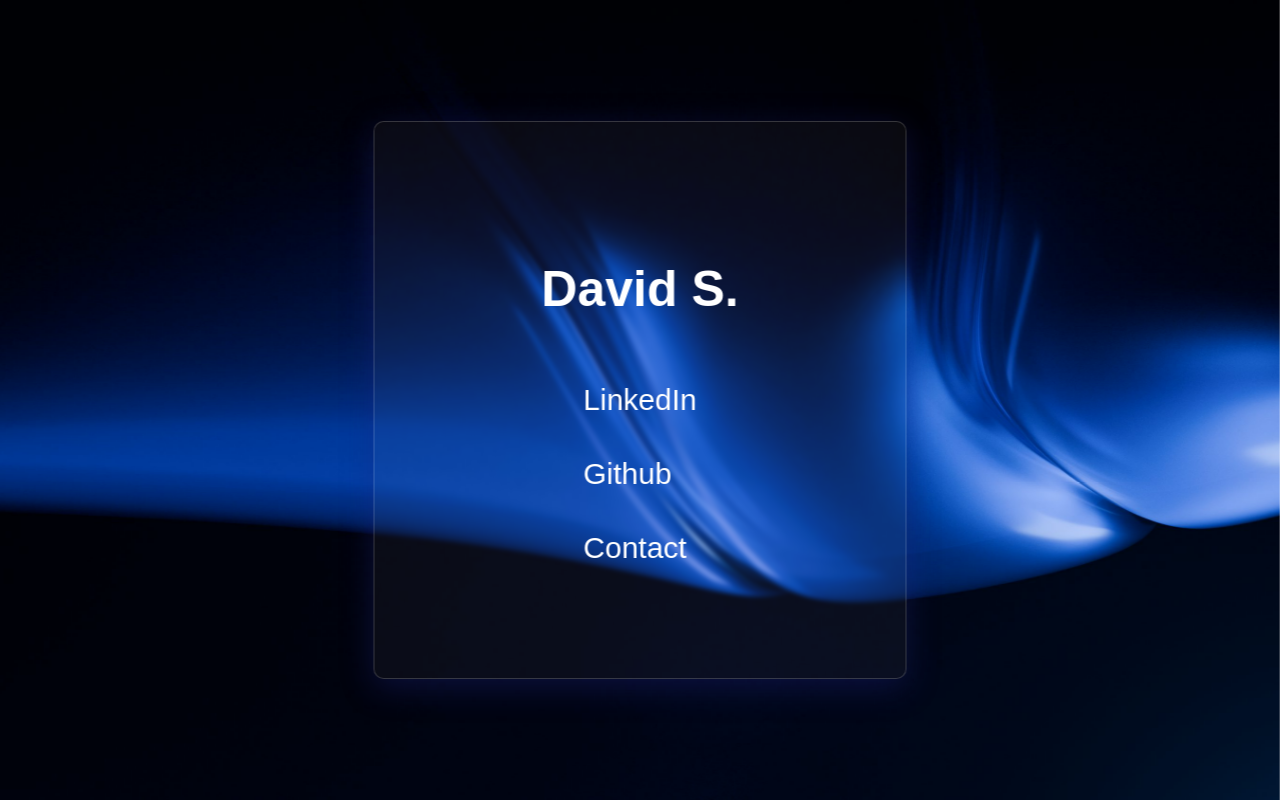
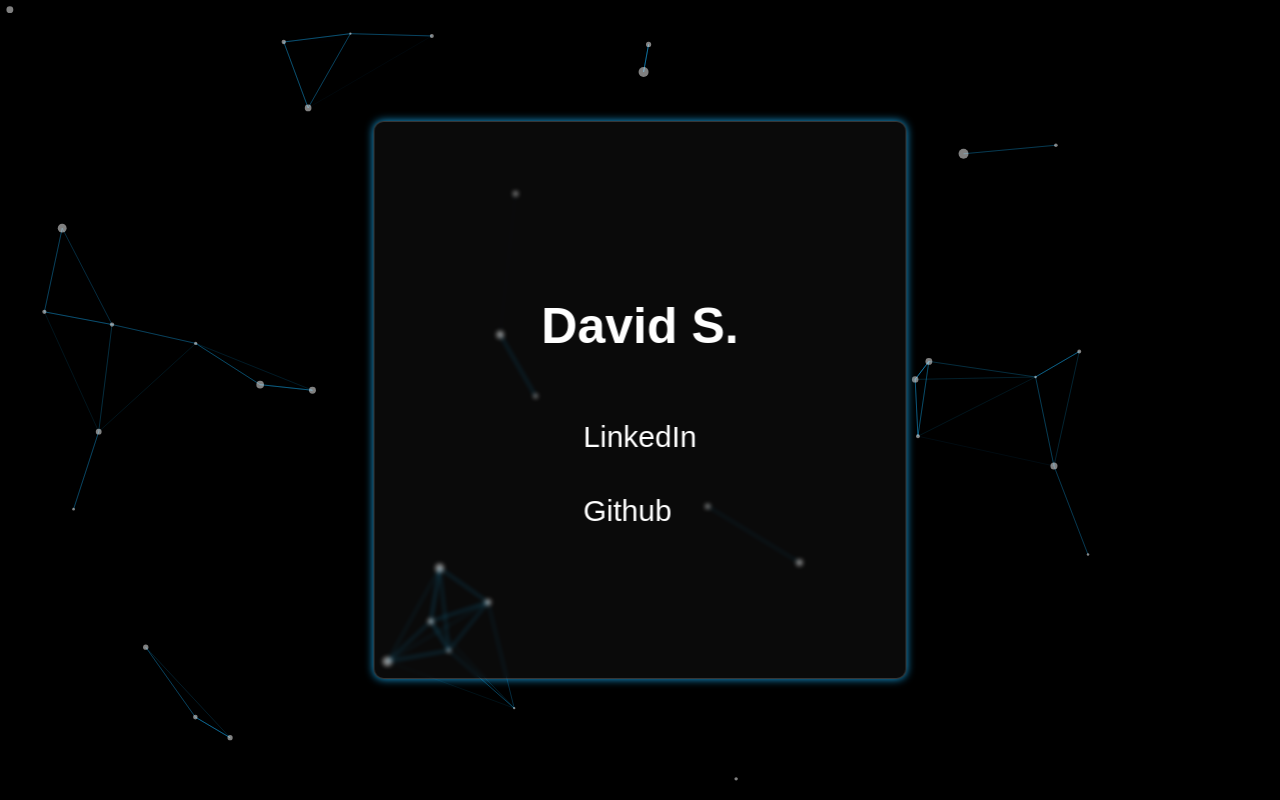
Before and after one commit to drshooby/website, a Next.js app in the folder my-app/: page / in a window 1280 px wide. Built offline with nearby package versions, Linux system fonts and the light colour scheme.

Commit message:
playing with tsparticles

```diff
--- a/my-app/components/background/Background.module.css
+++ /dev/null
@@ -1,11 +0,0 @@
-.background {
-    position: absolute;
-    top: 0;
-    left: 0;
-    width: 100%;
-    height: 100%;
-    background-image: url('../../images/blue.jpg');
-    background-size: cover;
-    background-position: center;
-    background-attachment: fixed;
-}
--- a/my-app/components/background/Background.tsx
+++ b/my-app/components/background/Background.tsx
@@ -1,9 +1,102 @@
-import styles from "./Background.module.css"
+"use client";
+
+import { useEffect, useMemo, useState } from "react";
+import Particles, { initParticlesEngine } from "@tsparticles/react";
+import { loadSlim } from "@tsparticles/slim"
+import { ISourceOptions, Container, MoveDirection, OutMode } from "@tsparticles/engine";
 
 export default function Background({ children }: { children: React.ReactNode }) {
+  const [init, setInit] = useState(false);
+
+  useEffect(() => {
+    initParticlesEngine(async (engine) => {
+      await loadSlim(engine);
+    }).then(() => {
+      setInit(true);
+    });
+  }, []);
+
+  const particlesLoaded = async (container?: Container): Promise<void> => {
+    console.log(container);
+  };
+
+  const options: ISourceOptions = useMemo(
+    () => ({
+      background: {
+        color: { value: "#0000" },
+      },
+      fpsLimit: 120,
+      interactivity: {
+        events: {
+          onClick: {
+            enable: true,
+            mode: "push",
+          },
+          onHover: {
+            enable: true,
+            mode: "repulse",
+          },
+        },
+        modes: {
+          push: {
+            quantity: 4,
+          },
+          repulse: {
+            distance: 200,
+            duration: 0.4,
+          },
+        },
+      },
+      particles: {
+        color: { value: "#ffff" },
+        links: {
+          color: "#17a8eb",
+          distance: 150,
+          enable: true,
+          opacity: 0.5,
+          width: 1,
+        },
+        move: {
+          direction: MoveDirection.none,
+          enable: true,
+          outModes: {
+            default: OutMode.out,
+          },
+          random: false,
+          speed: 6,
+          straight: false,
+        },
+        number: {
+          density: { enable: true },
+          value: 80,
+        },
+        opacity: {
+          value: 0.5,
+        },
+        shape: {
+          type: "circle",
+        },
+        size: {
+          value: { min: 1, max: 5 },
+        },
+      },
+      detectRetina: true,
+    }),
+    [],
+  );
+
+  if (init) {
     return (
-        <div className={styles.background}>
-            {children}
-        </div>
-    )
-}
+      <div>
+        <Particles
+          id="tsparticles"
+          particlesLoaded={particlesLoaded}
+          options={options}
+        />
+        {children}
+      </div>
+    );
+  }
+
+  return <></>;
+};
--- a/my-app/components/glass/Glass.module.css
+++ b/my-app/components/glass/Glass.module.css
@@ -17,7 +17,7 @@
     max-height: 300px;
     /* Style the container, https://hype4.academy/tools/glassmorphism-generator for glassmorphism */
     background: rgba( 255, 255, 255, 0.04 );
-    box-shadow: 0 8px 32px 0 rgba( 31, 38, 135, 0.37 );
+    box-shadow: 0 0px 8px 0 #17a8eb;
     backdrop-filter: blur( 2px );
     -webkit-backdrop-filter: blur( 2px );
     border-radius: 10px;
--- a/my-app/components/navbar/Navbar.tsx
+++ b/my-app/components/navbar/Navbar.tsx
@@ -11,9 +11,6 @@ export default function Navbar() {
                 <li className={styles.navItem}>
                     <Link href={"#"}>Github</Link>
                 </li>
-                <li className={styles.navItem}>
-                    <Link href={"#"}>Contact</Link>
-                </li>
             </ul>
         </div>
     )
--- a/my-app/package.json
+++ b/my-app/package.json
@@ -9,6 +9,9 @@
     "lint": "next lint"
   },
   "dependencies": {
+    "@tsparticles/engine": "^3.7.1",
+    "@tsparticles/react": "^3.0.0",
+    "@tsparticles/slim": "^3.7.1",
     "next": "15.1.0",
     "react": "^19.0.0",
     "react-dom": "^19.0.0"
```
Also changed, not shown: my-app/images/blue.jpg (deleted), 1 other file (tests, documents, lock files or other folders).
